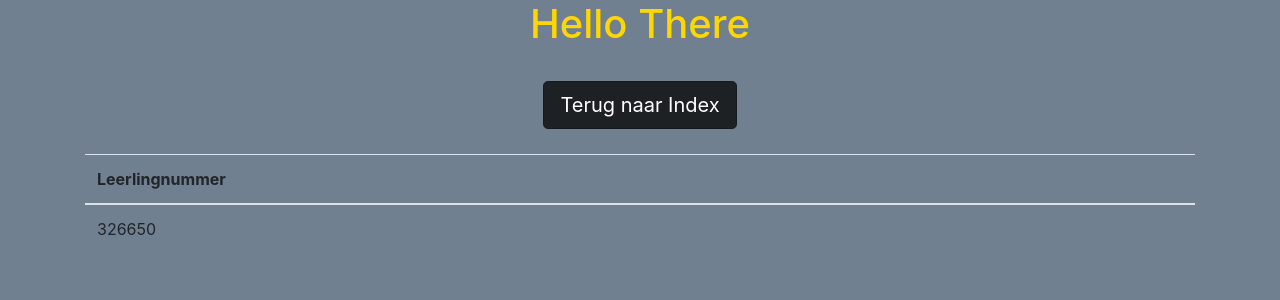
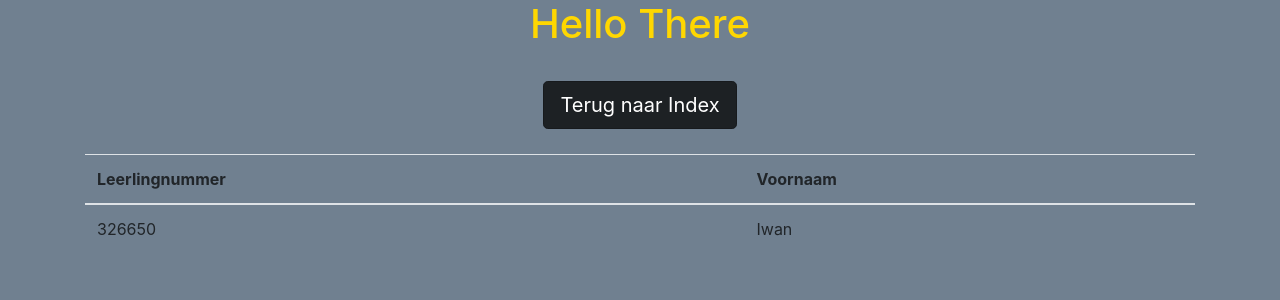
Before and after one commit to rra-am1a-2018/toets, a PHP site: page /homepages/Iwan_IJuanTM.php in a window 1280 px wide. Shown: the top 300 px of the page. Run offline with PHP 8.4, Linux system fonts and the light colour scheme.

Commit message:
voornaam

```diff
--- a/homepages/Iwan_IJuanTM.php
+++ b/homepages/Iwan_IJuanTM.php
@@ -59,7 +59,7 @@
                     <thead>
                         <tr>
                             <th scope="col">Leerlingnummer</th>
-                            <!-- <th scope="col">Voornaam</th> -->
+                            <th scope="col">Voornaam</th>
                             <!-- <th scope="col">Tussenvoegsel</th> -->
                             <!-- <th scope="col">Achternaam</th> -->
                             <!-- <th scope="col">Afstudeerrichting</th> -->
@@ -70,7 +70,7 @@
                     <tbody>
                         <tr>
                             <td>326650</td>
-                            <!-- <td>Iwan</td> -->
+                            <td>Iwan</td>
                             <!-- <td>van der</td> -->
                             <!-- <td>Wal</td> -->
                             <!-- <td>Web Development</td> -->
```
